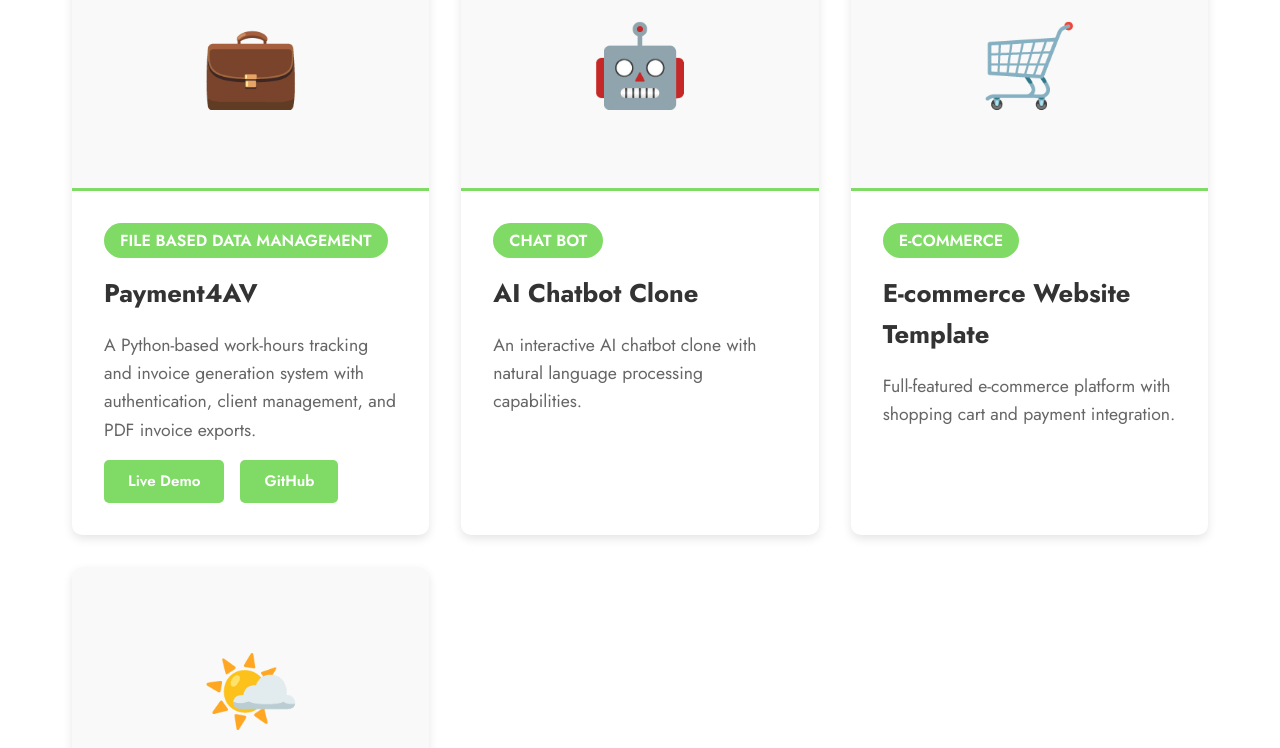
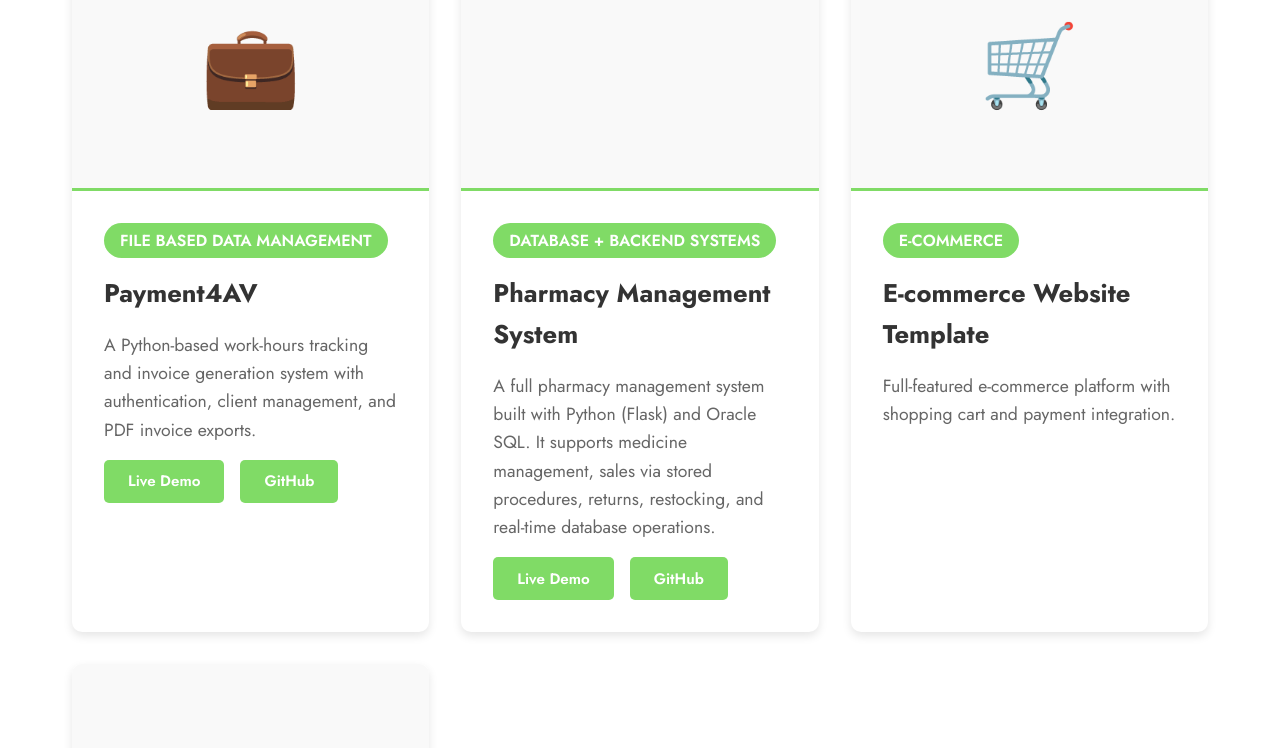
Before and after one commit to Camanze-alt72/ace-portfolio, a React (Vite) app: page /projects in a window 1280 px wide. Shown: the part 408-1156 px from the top of the page. Built offline with nearby package versions, Linux system fonts and the light colour scheme; the HTML template or start-up script is replaced by a standard one; a web font is replaced by a local one.

Commit message:
Add Pharmacy Management System project

```diff
--- a/src/pages/Projects.jsx
+++ b/src/pages/Projects.jsx
@@ -13,10 +13,13 @@ function Projects() {
     },
     {
       id: 2,
-      title: "AI Chatbot Clone",
-      category: "CHAT BOT",
-      description: "An interactive AI chatbot clone with natural language processing capabilities.",
-      image: "🤖"
+      title: "Pharmacy Management System",
+      category: "DATABASE + BACKEND SYSTEMS",
+      description:
+        "A full pharmacy management system built with Python (Flask) and Oracle SQL. It supports medicine management, sales via stored procedures, returns, restocking, and real-time database operations.",
+      icon: "💊",
+      live: "https://pharmacy-system-biwq.onrender.com/",
+      github: "https://github.com/Camanze-alt72/pharmacy-system"
     },
     {
       id: 3,
```
